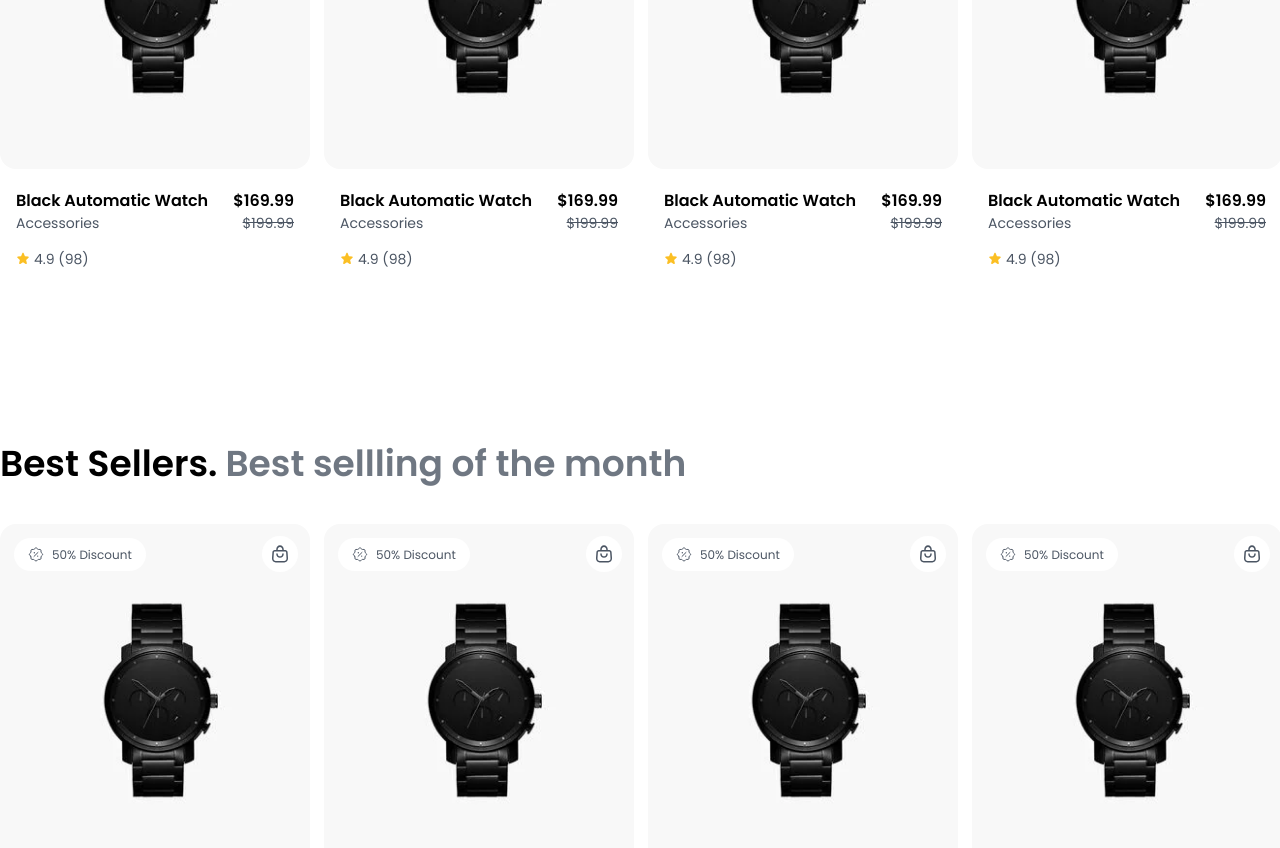
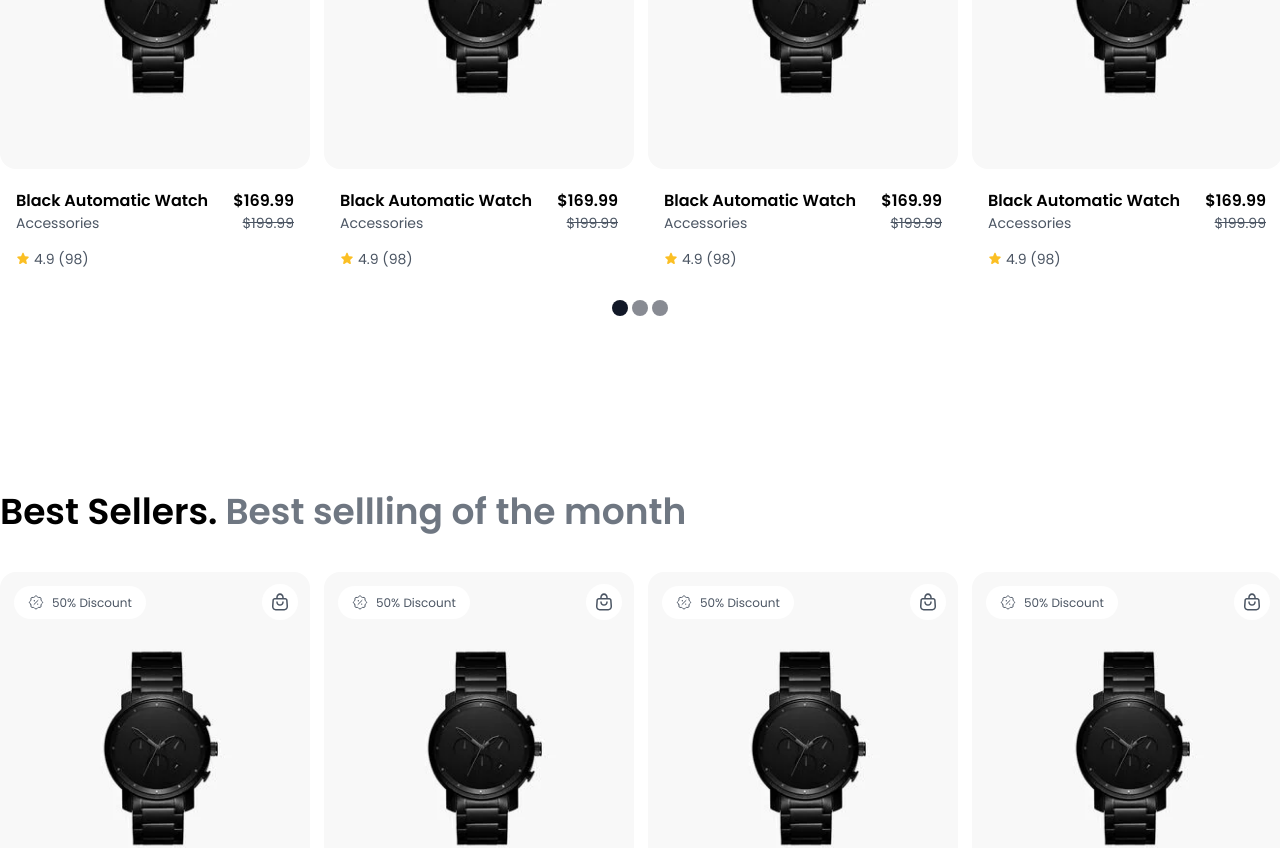
Before and after one commit to NurAlam123/kroniq, a React (Vite) app: page / in a window 1280 px wide. Shown: the part 1641-2489 px from the top of the page. Built offline with nearby package versions, Linux system fonts and the light colour scheme.

Commit message:
fix(ProductCarousel): fix the product carousel
hide button when the list is less then 4 and show otherwise

```diff
--- a/src/components/product/ProductCarousel.tsx
+++ b/src/components/product/ProductCarousel.tsx
@@ -58,7 +58,7 @@ const ProductCarousel = ({
       </div>
 
       {/* carousel action button */}
-      {cards > 4 && (
+      {Children.count(children) > 4 && (
         <div className="flex gap-1 justify-center items-center mt-8">
           {createSliderButton({
             current,
--- a/src/routes/product/$productID.tsx
+++ b/src/routes/product/$productID.tsx
@@ -54,7 +54,6 @@ function RouteComponent() {
             <ProductCard></ProductCard>
             <ProductCard></ProductCard>
             <ProductCard></ProductCard>
-            <ProductCard></ProductCard>
           </ProductCarousel>
         </div>
       </div>
```
